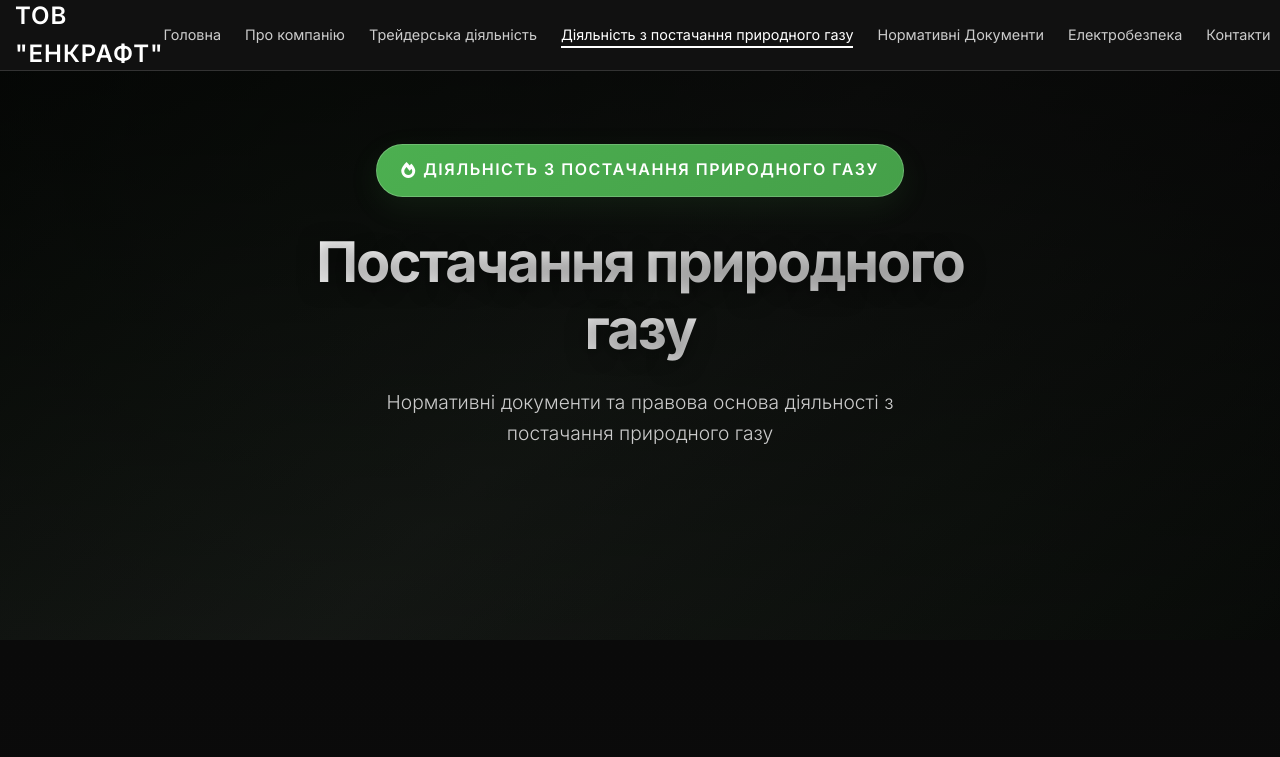
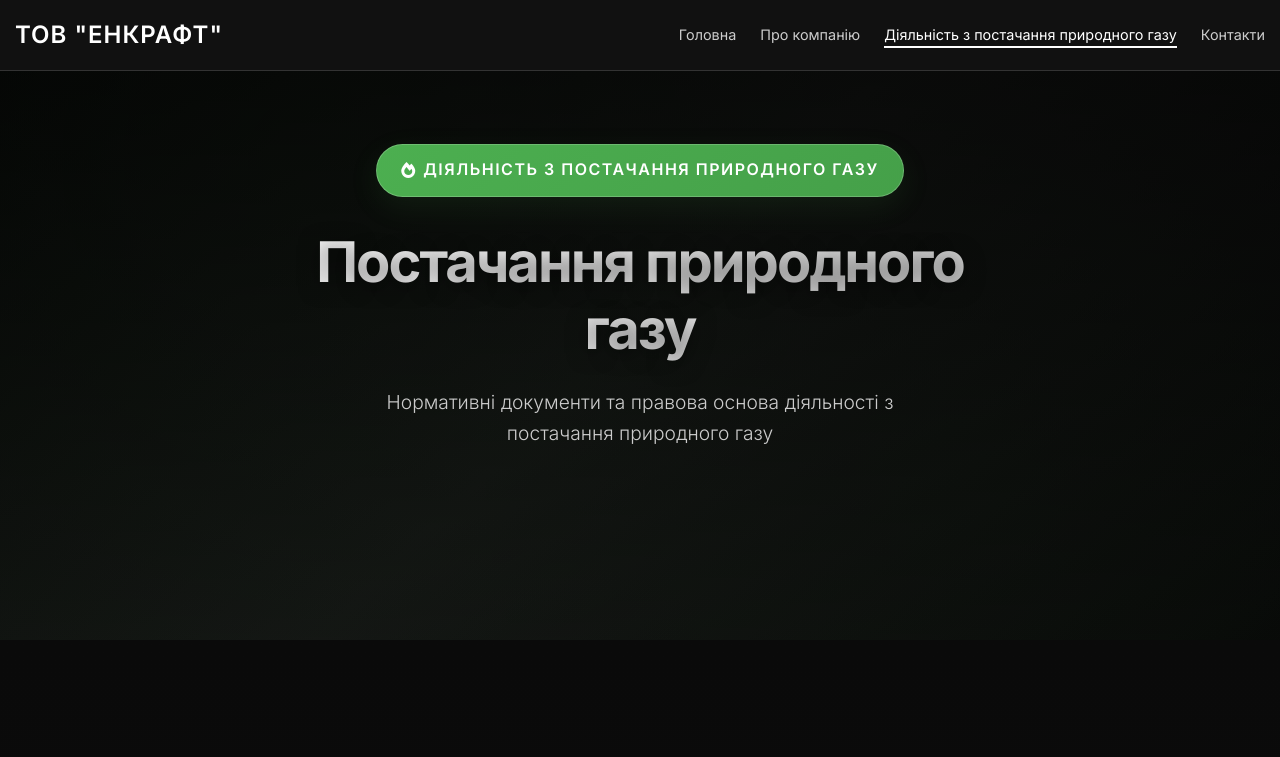
Before and after one commit to encraftenergy/encraft, a plain HTML site: page gas-supply.html in a window 1280 px wide. Shown: the top 757 px of the page. Drawn offline with Linux system fonts and the light colour scheme.

Commit message:
Update gas-supply.html

```diff
--- a/gas-supply.html
+++ b/gas-supply.html
@@ -17,10 +17,7 @@
             <ul class="nav-menu">
                 <li><a href="index.html" class="nav-link">Головна</a></li>
                 <li><a href="about.html" class="nav-link">Про компанію</a></li>
-                <li><a href="services.html" class="nav-link">Трейдерська діяльність</a></li>
                 <li><a href="gas-supply.html" class="nav-link active">Діяльність з постачання природного газу</a></li>
-                <li><a href="documents.html" class="nav-link">Нормативні Документи</a></li>
-                <li><a href="elektrobezpeka.html" class="nav-link">Електробезпека</a></li>
                 <li><a href="contacts.html" class="nav-link">Контакти</a></li>
             </ul>
             <div class="hamburger">
@@ -374,10 +371,7 @@
                     <div class="footer-links">
                         <a href="index.html">Головна</a>
                         <a href="about.html">Про компанію</a>
-                        <a href="services.html">Трейдерська діяльність</a>
                         <a href="gas-supply.html">Діяльність з постачання природного газу</a>
-                        <a href="documents.html">Нормативні Документи</a>
-                        <a href="elektrobezpeka.html">Електробезпека</a>
                         <a href="contacts.html">Контакти</a>
                     </div>
                 </div>
```
